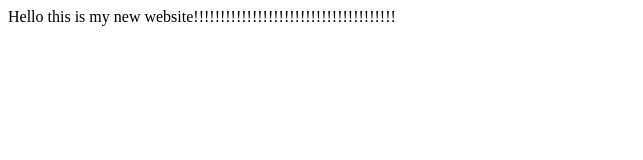
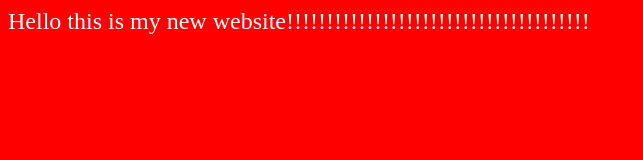
Before and after one commit to tlee753/customs, a plain HTML site: page index.html in a window 1280 px wide. Shown: the whole page, without its empty margins (0-643 px from the left). Drawn offline with Linux system fonts and the light colour scheme.

Commit message:
Update index.html

```diff
--- a/index.html
+++ b/index.html
@@ -3,6 +3,13 @@
          <title>
              East Coast Customs
          </title>
+        <style type="text/css">
+            body {
+                background-color: red;
+                color: white;
+                font-size: 24px;
+            }
+        </style>
     </head>
 
     <body>
```
